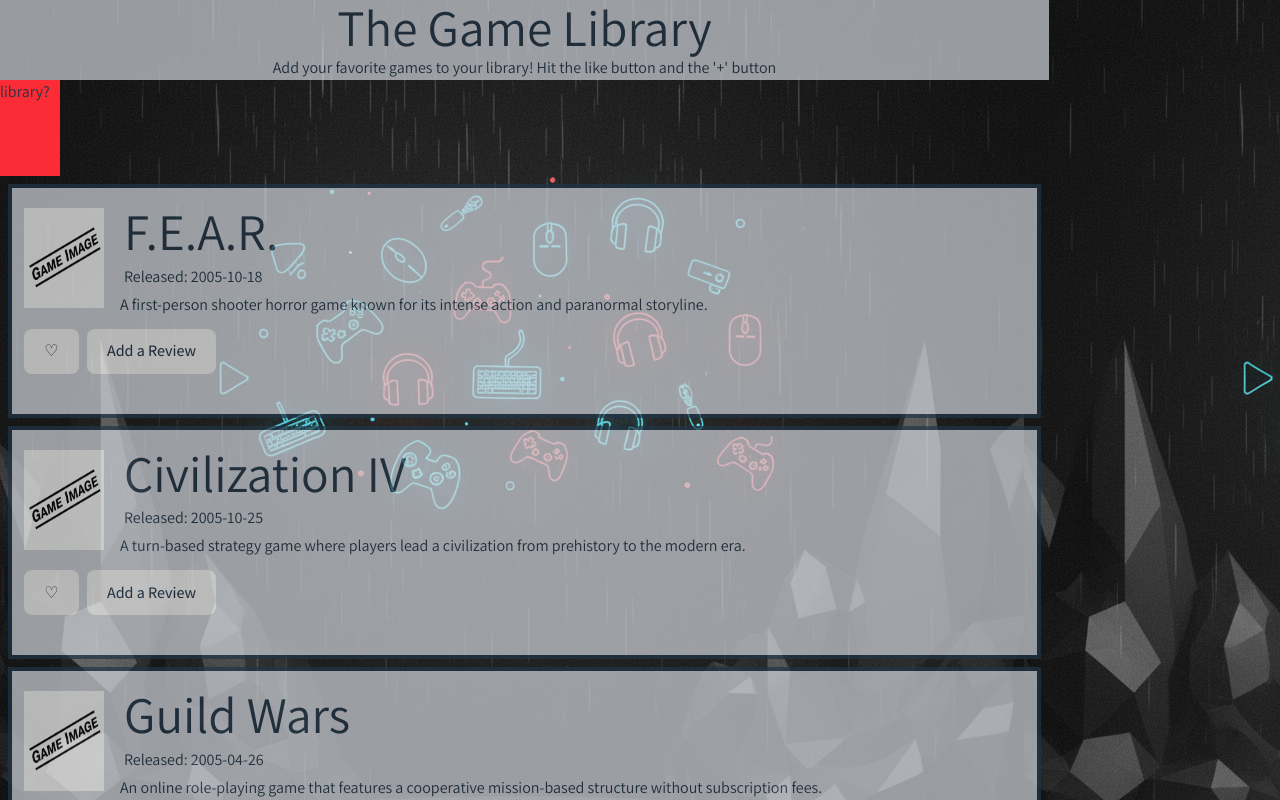
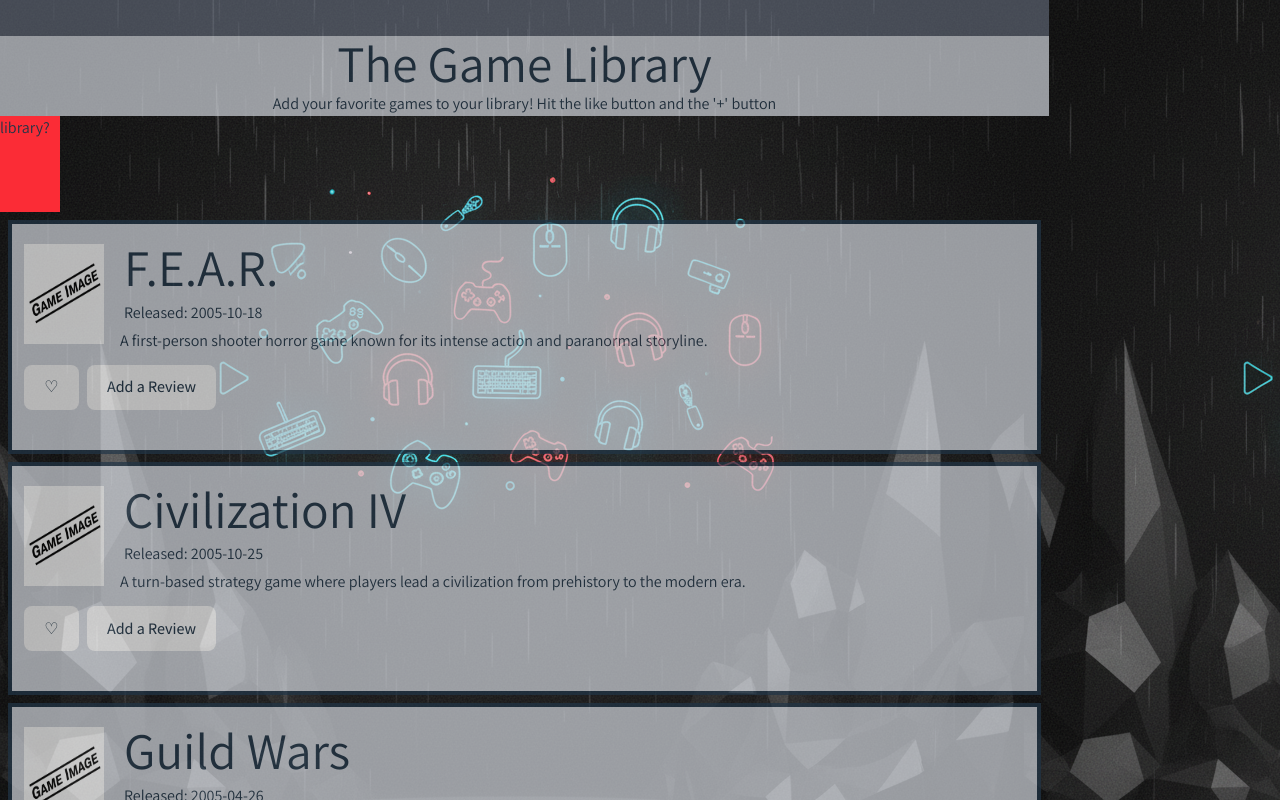
Before and after one commit to Yovel-sys/first-project-video-games, a React (Vite) app: page / in a window 1280 px wide. Shown: the top 800 px of the page. Built offline with nearby package versions, Linux system fonts and the light colour scheme.

Commit message:
first commit

```diff
--- a/src/App.jsx
+++ b/src/App.jsx
@@ -1,13 +1,23 @@
+import { useState } from "react";
 import "./app.css";
 import GameComponent from "./components/GameComponent";
 import { Header } from "./components/Header";
+import TopBar from "./components/TopBar";
 
 export default function App() {
+  // const [likedGames, setLikedGames] = useState(0);
+  const [isliked, setIsLiked] = useState(false);
+  function handleLike() {
+    setIsLiked((like) => !like);
+    // setLikedGames(likedGames + 1);
+    // console.log(likedGames);
+  }
   return (
     <>
+      <TopBar />
       <Header />
       <div className="h-24 w-15 bg-red-500">library?</div>
-      <GameComponent />
+      <GameComponent handleLike={handleLike} isliked={isliked} />
     </>
   );
 }
--- a/src/components/GameComponent.jsx
+++ b/src/components/GameComponent.jsx
@@ -1,8 +1,9 @@
 import { games } from "../data";
 import GameInteractiveComponent from "./GameInteractiveComponent";
 import gameImagePlaceolder from "../assets/gameImagePlaceholder.png";
+import { useState } from "react";
 
-export default function GameComponent() {
+export default function GameComponent({ isliked, handleLike }) {
   return (
     <div>
       {games.map((game) => {
@@ -23,8 +24,10 @@
                 <p>{game.gameDescription}</p>
               </div>
             </div>
-
-            <GameInteractiveComponent />
+            <GameInteractiveComponent
+              isliked={isliked}
+              handleLike={handleLike}
+            />
           </div>
         );
       })}
--- a/src/components/GameInteractiveComponent.jsx
+++ b/src/components/GameInteractiveComponent.jsx
@@ -1,19 +1,19 @@
 import { useState } from "react";
-import LikeButton from "./LikeButton";
 import ReviewButton from "./ReviewButton";
 import ReviewComponent from "./ReviewComponent";
 
-export default function GameInteractiveComponent() {
+export default function GameInteractiveComponent({ isliked, handleLike }) {
   const [isReviewing, setIsReviewing] = useState(false);
 
   function handleReviewButton() {
     setIsReviewing((reviewing) => !reviewing);
     console.log(isReviewing);
   }
+
   return (
     <>
       <div className="flex gap-2 mt-3">
-        <LikeButton />
+        <button onClick={handleLike}>{isliked ? "❤️" : "♡"}</button>
         <ReviewButton isReviewing={isReviewing} onClick={handleReviewButton} />
       </div>
       <ReviewComponent isReviewing={isReviewing} />
--- a/src/components/LikeButton.jsx
+++ /dev/null
@@ -1,9 +0,0 @@
-import { useState } from "react";
-
-export default function LikeButton() {
-  const [isliked, setIsLiked] = useState(false);
-  function handleLike() {
-    setIsLiked((like) => !like);
-  }
-  return <button onClick={handleLike}>{isliked ? "❤️" : "♡"}</button>;
-}
--- a/src/components/ReviewComponent.jsx
+++ b/src/components/ReviewComponent.jsx
@@ -3,9 +3,9 @@
 export default function ReviewComponent({ isReviewing }) {
   const [reviewText, setReviewText] = useState("");
 
-  let reviewWindow = <span>{reviewText}</span>;
-  if (isReviewing) {
-    reviewWindow = (
+  return (
+    <>
+      {isReviewing ? (
         <input
           className="border-1"
           type="text"
@@ -13,7 +13,9 @@
           value={reviewText}
           onChange={(event) => setReviewText(event.target.value)}
         />
+      ) : (
+        <span>{reviewText}</span>
+      )}
+    </>
   );
 }
-  return <>{reviewWindow}</>;
-}
--- /dev/null
+++ b/src/components/TopBar.jsx
@@ -0,0 +1,7 @@
+export default function TopBar() {
+  return (
+    <div className="h-9 w-full bg-gray-500 opacity-60">
+      <div></div>
+    </div>
+  );
+}
```
Lines whose indentation alone changed are shown as unchanged.
